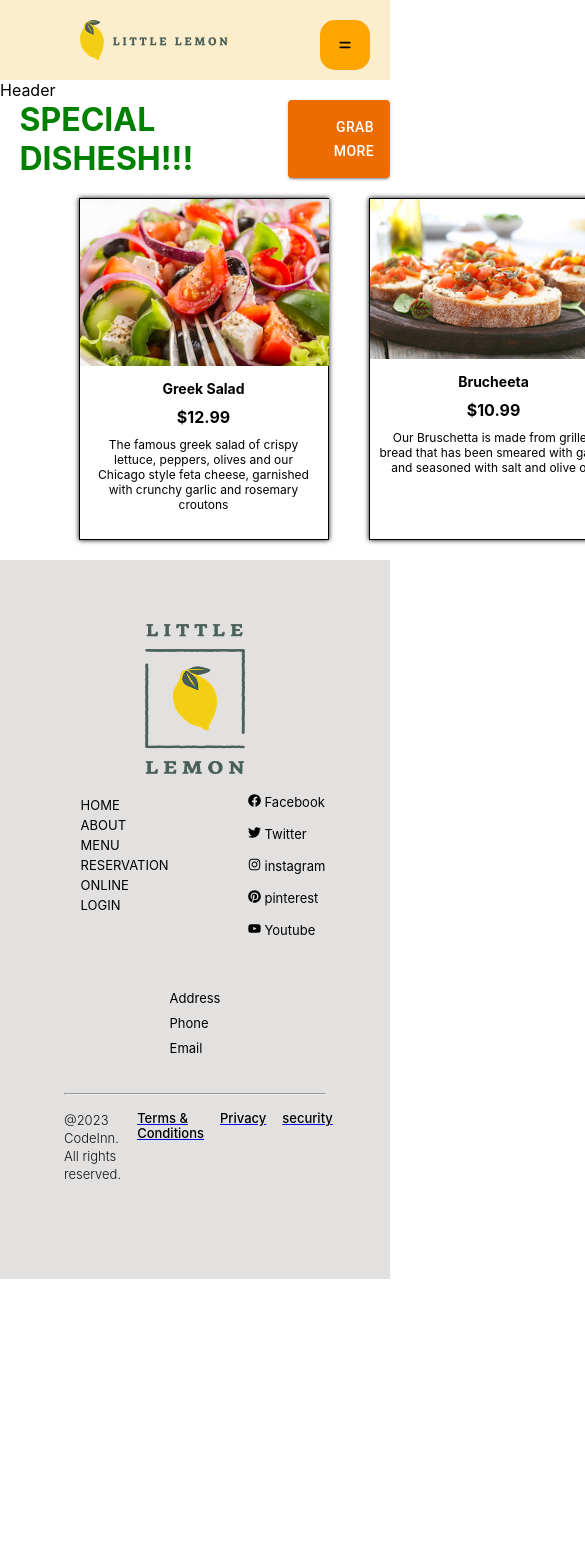
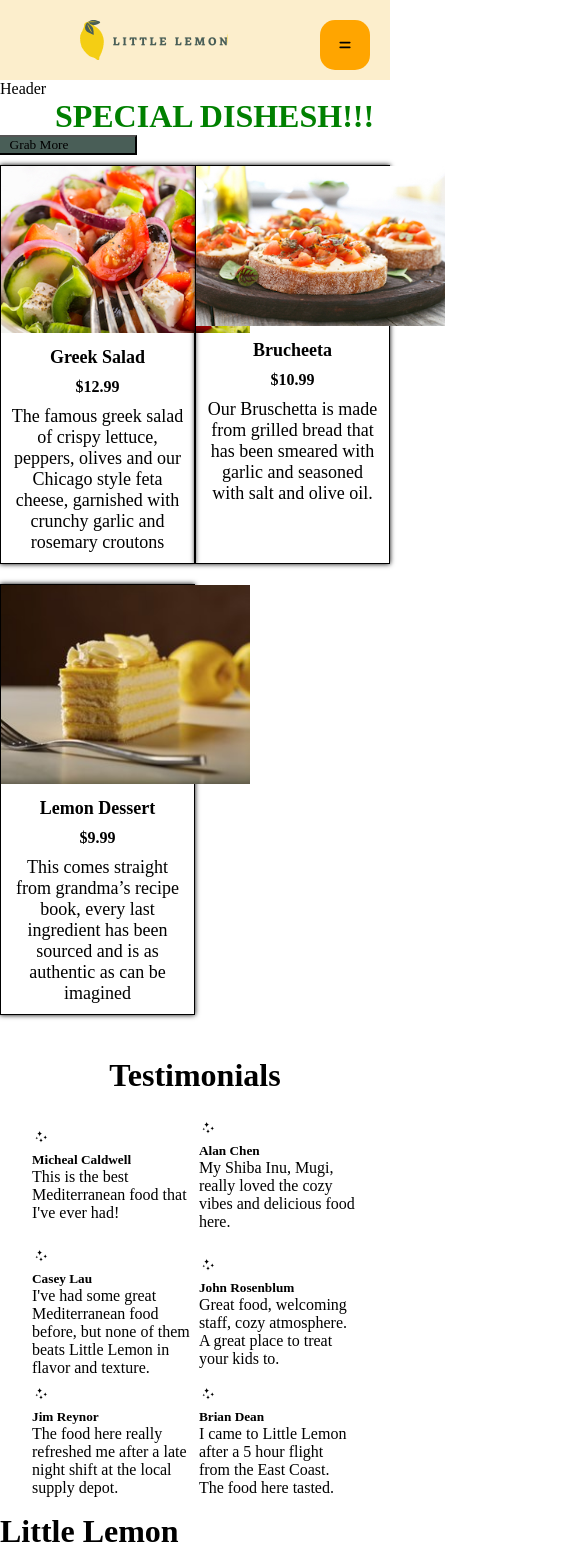
Before and after one commit to Shabarish01/repo, a React (Create React App) app: page / in a window 390 px wide. Shown: the top 1568 px of the page, 585 px wide, since content can reach past the window. Before the commit the page ends 1279 px from the top, so only its background shows below. Built offline with nearby package versions, Linux system fonts and the light colour scheme.

Commit message:
testimonials
with css

```diff
--- a/package.json
+++ b/package.json
@@ -7,13 +7,14 @@
     "@emotion/styled": "^11.11.0",
     "@mui/material": "^5.13.5",
     "@mui/styled-engine-sc": "^5.12.0",
+    "@react-icons/all-files": "^4.1.0",
     "@testing-library/jest-dom": "^5.16.5",
     "@testing-library/react": "^13.4.0",
     "@testing-library/user-event": "^13.5.0",
     "formik": "^2.4.2",
     "react": "^18.2.0",
     "react-dom": "^18.2.0",
-    "react-icons": "^4.9.0",
+    "react-icons": "^4.10.1",
     "react-router-dom": "^6.13.0",
     "react-scripts": "5.0.1",
     "styled-components": "^5.3.11",
--- a/src/App.js
+++ b/src/App.js
@@ -7,8 +7,7 @@ import Online from "./pages/Online";
 import Home from "./pages/Home"
 import About from "./pages/About"
 import Nav from "./components/Nav";
-import Header from "./components/Header";
-import Main from "./components/Main";
+import "./CSS/App.css"
 import Footer from "./components/Footer";
 
 
@@ -26,8 +25,6 @@ function App() {
         <Route path="/Online" element={<Online />} />
         <Route path="/login" element={<Login />} />
       </Routes>
-   <Header />
-  <Main />
   <Footer />
   </>
   );
--- a/src/CSS/App.css
+++ b/src/CSS/App.css
@@ -1,3 +1,22 @@
-.App {
-  text-align: center;
+* {
+  font-family: "Markazi Text", "Karla", serif;
 }
+
+label,
+input,
+select,
+textarea,
+p {
+  font-family: "Karla";
+}
+
+input,
+select,
+option,
+textarea {
+  background-color: #eeeeee;
+  border: none;
+  padding: 5px 5px 5px 5px;
+  border-radius: 0.2rem;
+  resize: none;
+}
--- a/src/CSS/Card.css
+++ b/src/CSS/Card.css
@@ -1,4 +1,4 @@
-.card{
+.card {
     border: 1px solid black;
     box-shadow: 0 0 5px black;
     width: 250px;
@@ -8,30 +8,32 @@
   .card-image {
     width: 249px;
   }
+
   .card-title,
-.description{
+  .description {
     text-align: center;
     margin: 0;
     padding: 10px;
-}
-.card-price{
-    text-align: center;
-}
-.card-title{
-    font-weight: bold;
-    font-size: 14px;
+    font-size: 18px;
   }
 
-.description{
-    font-size: 12px;
+  .card-title {
+    font-weight: bold;
+  }
+
+  .card-price {
+    text-align: center;
   }
 
   .food-cards {
     display: flex;
     margin-left: 15%;
+    flex-wrap: wrap; /* Added to wrap cards to the next line */
   }
+
   .Main-container {
     display: flex;
+    flex-wrap: wrap; /* Added to wrap header and button to the next line */
     justify-content: space-between;
   }
 
@@ -39,10 +41,29 @@
     font-weight: bold;
     color: green;
     margin-left: 5%;
+    width: 100%; /* Added to expand header to full width */
+    text-align: center; /* Center align the header */
   }
 
   .Main-button {
-    text-align: right;
-    float: right;
-    margin-left: -5%;
+    text-align: center;
+    margin-left: -15%;
+    background-color: #495e57;
+    width: 50%; /* Added to expand button to full width */
   }
+
+  /* Responsive styles for mobile devices */
+  @media only screen and (max-width: 600px) {
+    .card {
+      width: 50%; /* Make the cards take full width on mobile devices */
+      margin: 10px 0; /* Adjust margin for mobile devices */
+    }
+
+    .food-cards {
+      margin-left: 0;
+    }
+
+    .Main-container {
+      flex-direction: column; /* Stack header and button vertically on mobile devices */
+    }
+  }
--- /dev/null
+++ b/src/CSS/Testimonial.css
@@ -0,0 +1,64 @@
+/* Default styles */
+.testimonials {
+    padding: 0 5rem 2rem 5rem;
+    animation-duration: 0.33s;
+    animation-timing-function: ease-in-out;
+    animation-name: slideDownFade;
+  }
+
+  .testimonials-topbar > h1 {
+    text-align: center;
+    font-size: 3rem;
+    margin: 4rem 0 1rem 0;
+  }
+
+  .testimonials-cards {
+    display: grid;
+    grid-template-columns: repeat(4, 1fr);
+    grid-template-rows: 1fr 1fr;
+    grid-gap: 2vw;
+    align-items: center;
+  }
+
+  .testimonial-card {
+    background-color: #edefee;
+    padding: 1rem 1rem 0 1rem;
+  }
+
+  .testimonial-card > img {
+    width: 3rem;
+    height: 3rem;
+    object-fit: contain;
+  }
+
+  /* Responsive styles for mobile devices */
+  @media only screen and (max-width: 600px) {
+    .testimonials {
+      padding: 0 2rem 1rem 2rem;
+    }
+
+    .testimonials-topbar > h1 {
+      font-size: 2rem;
+      margin: 2rem 0 1rem 0;
+    }
+
+    .testimonials-cards {
+      grid-template-columns: repeat(2, 1fr);
+    }
+  }
+
+  /* Responsive styles for Apple iPads */
+  @media only screen and (min-width: 601px) and (max-width: 1024px) {
+    .testimonials {
+      padding: 0 4rem 2rem 4rem;
+    }
+
+    .testimonials-topbar > h1 {
+      font-size: 2.5rem;
+      margin: 3rem 0 1rem 0;
+    }
+
+    .testimonials-cards {
+      grid-template-columns: repeat(3, 1fr);
+    }
+  }
--- a/src/components/Main.js
+++ b/src/components/Main.js
@@ -4,7 +4,7 @@ import brucheeta from "../components/img/bruchetta.png"
 import dessert from "../components/img/lemon_dessert.jpg"
 import Card from "../components/Cards"
 import "../CSS/Card.css";
-import Button from '@mui/material/Button';
+import { MDBBtn } from 'mdb-react-ui-kit';
 
 const Main = () => {
     const cardData =[{
@@ -28,7 +28,7 @@ debugger;
         <>
         <div className="Main-container">
         <h1 className="Main-header">SPECIAL DISHESH!!!</h1>
-        <Button className="Main-button" variant="contained" color="warning">Grab more</Button>
+        <MDBBtn className="Main-button"  color='warning' >Grab More</MDBBtn>
         </div>
         <div className="food-cards">
             <Card data={cardData} />
--- /dev/null
+++ b/src/components/Testimonials.js
@@ -0,0 +1,29 @@
+import React from 'react'
+import TestimonialCard from '../pages/TestimonialCards';
+
+function Testimonials() {
+    return (
+        <section className="testimonials">
+            <article className="testimonials-topbar">
+                    <h1>Testimonials</h1>
+            </article>
+
+
+            <section className="testimonials-cards">
+                <TestimonialCard name="Micheal Caldwell" description="This is the best Mediterranean food that I've ever had!"/>
+                <TestimonialCard name="Alan Chen" description="My Shiba Inu, Mugi, really loved the cozy vibes and
+                delicious food here."/>
+                <TestimonialCard name="Casey Lau" description="I've had some great Mediterranean food before, but none of them beats
+             Little Lemon in flavor and texture."/>
+                <TestimonialCard name="John Rosenblum" description="Great food, welcoming staff, cozy atmosphere. A great place to
+                treat your kids to."/>
+                <TestimonialCard name="Jim Reynor" description="The food here really refreshed me after a late night shift
+                at the local supply depot."/>
+                <TestimonialCard name="Brian Dean" description="I came to Little Lemon after a 5 hour flight from the East Coast.
+                 The food here tasted."/>
+            </section>
+         </section>
+    )
+}
+
+export default Testimonials;
--- a/src/pages/Home.js
+++ b/src/pages/Home.js
@@ -1,8 +1,16 @@
 import React from 'react'
+import Header from "../components/Header"
+import Main from "../components/Main"
+import Testimonials from '../components/Testimonials'
+import About from "./About"
 
 function Home() {
   return (
     <div>
+      <Header />
+      <Main />
+      <Testimonials />
+      <About />
     </div>
   )
 }
--- /dev/null
+++ b/src/pages/TestimonialCards.js
@@ -0,0 +1,15 @@
+import React from 'react'
+import { WiStars } from "react-icons/wi";
+import "../CSS/Testimonial.css"
+
+function TestimonialCard (props) {
+  return (
+    <div className='Testimonial-cards'>
+        <h3><WiStars /></h3>
+        <h5>{props.name}</h5>
+         <p>{props.description}</p>
+    </div>
+  )
+}
+
+export default TestimonialCard;
```
Also changed, not shown: 1 other file (tests, documents, lock files or other folders). Lines whose indentation alone changed are shown as unchanged.
